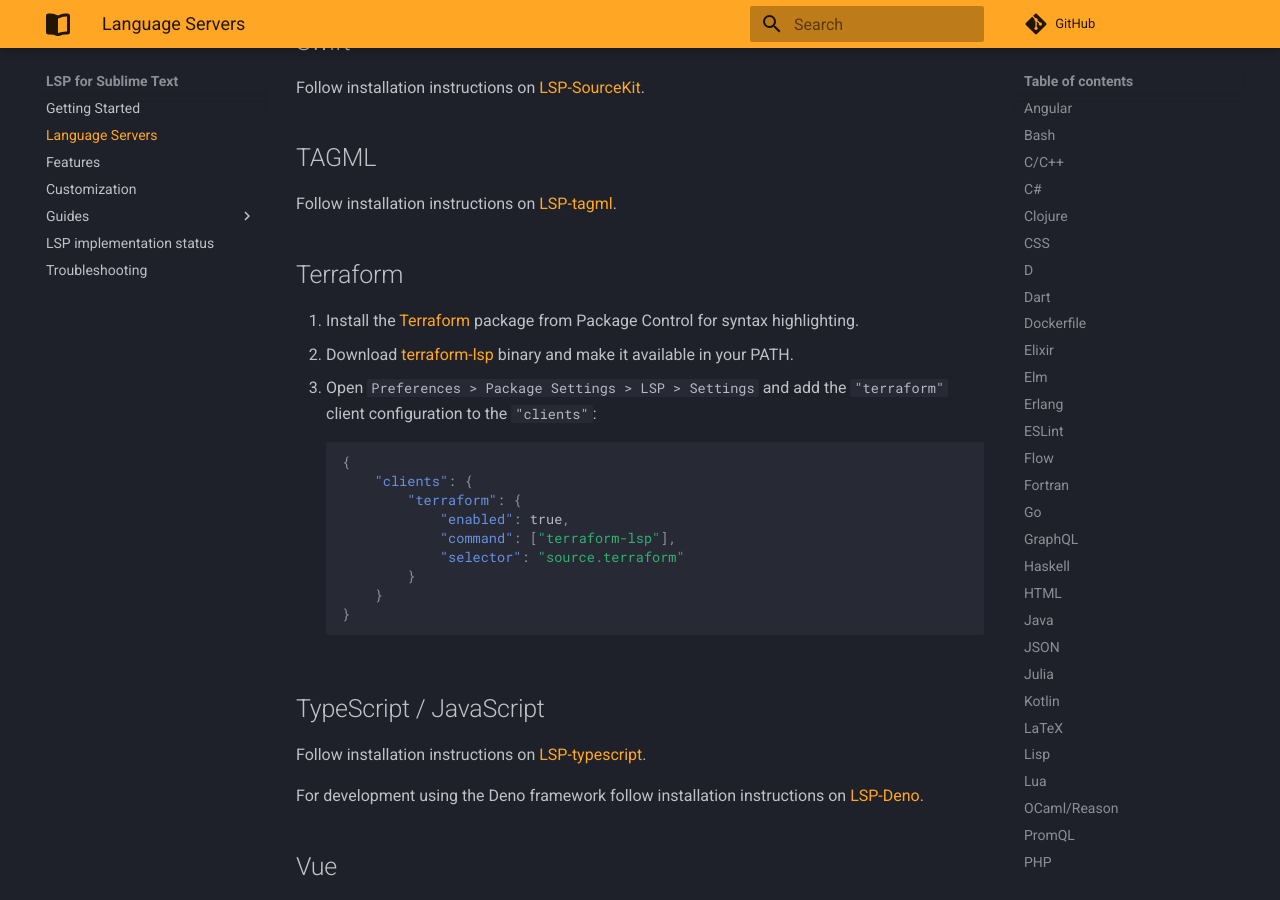
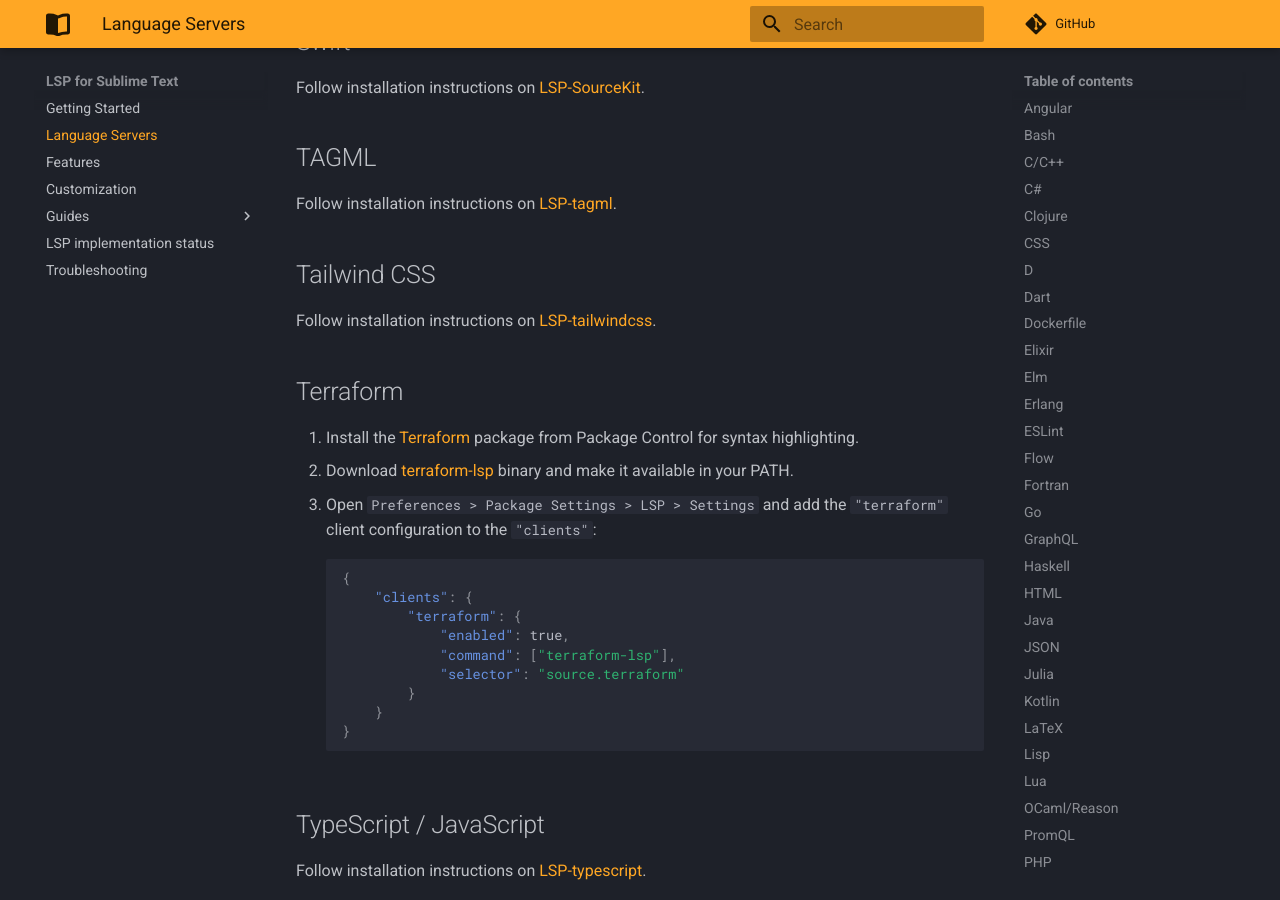
Before and after one commit to sublimelsp/LSP, an MkDocs documentation site: the page built from docs/src/language_servers.md, in a window 1280 px wide and 900 px high, scrolled down 11967 px. Built offline with MkDocs 1.6.1 and Material for MkDocs 9.7.7, drawn with Linux system fonts in a browser that asks for light colours; comment, search, counter and statistics services are not loaded.

Commit message:
Document LSP-tailwindcss (#1767)

```diff
--- a/docs/src/language_servers.md
+++ b/docs/src/language_servers.md
@@ -489,6 +489,10 @@
 
 Follow installation instructions on [LSP-tagml](https://github.com/HuygensING/LSP-tagml).
 
+## Tailwind CSS
+
+Follow installation instructions on [LSP-tailwindcss](https://github.com/sublimelsp/LSP-tailwindcss).
+
 ## Terraform
 
 1. Install the [Terraform](https://packagecontrol.io/packages/Terraform) package from Package Control for syntax highlighting.
```
